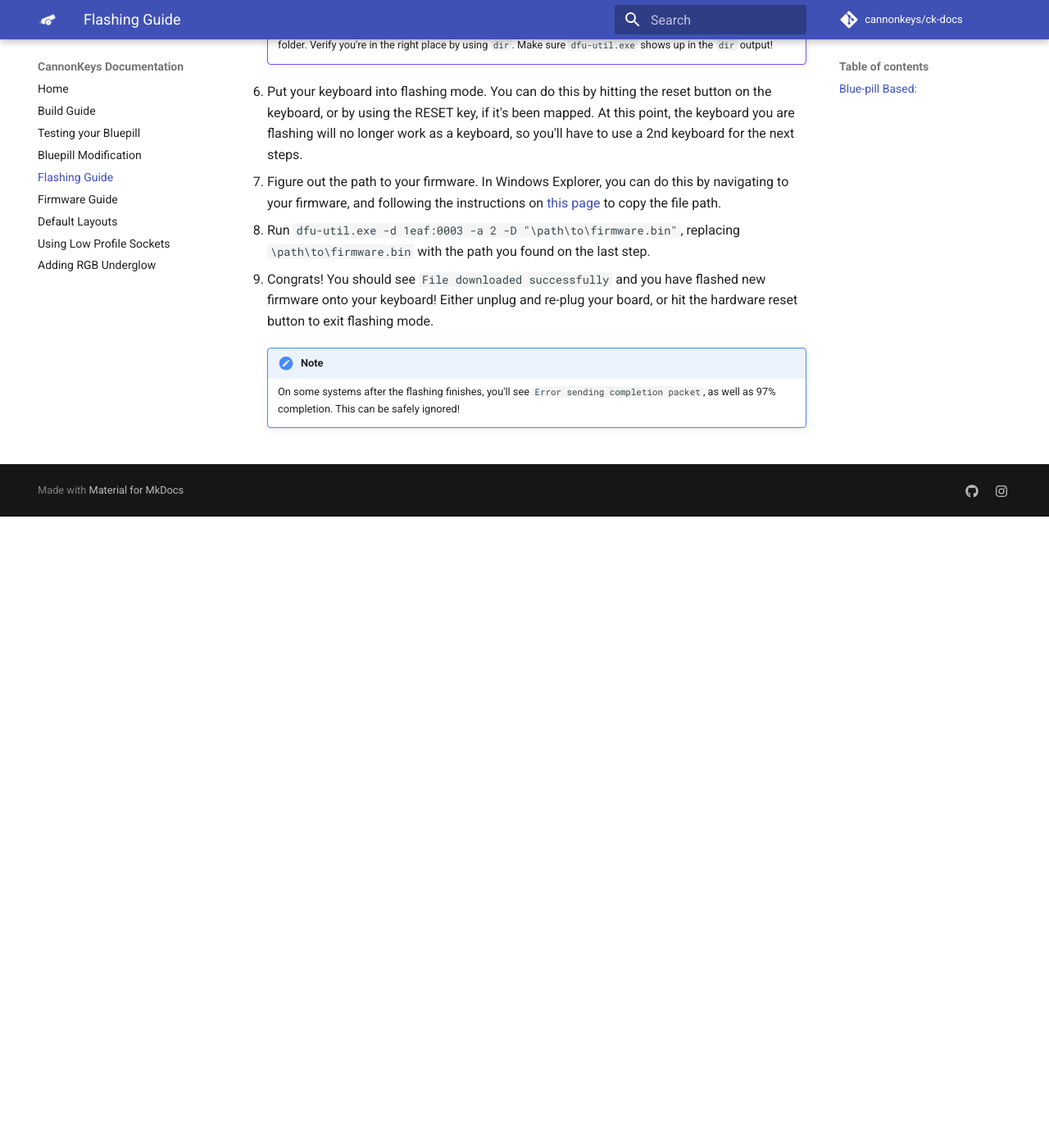
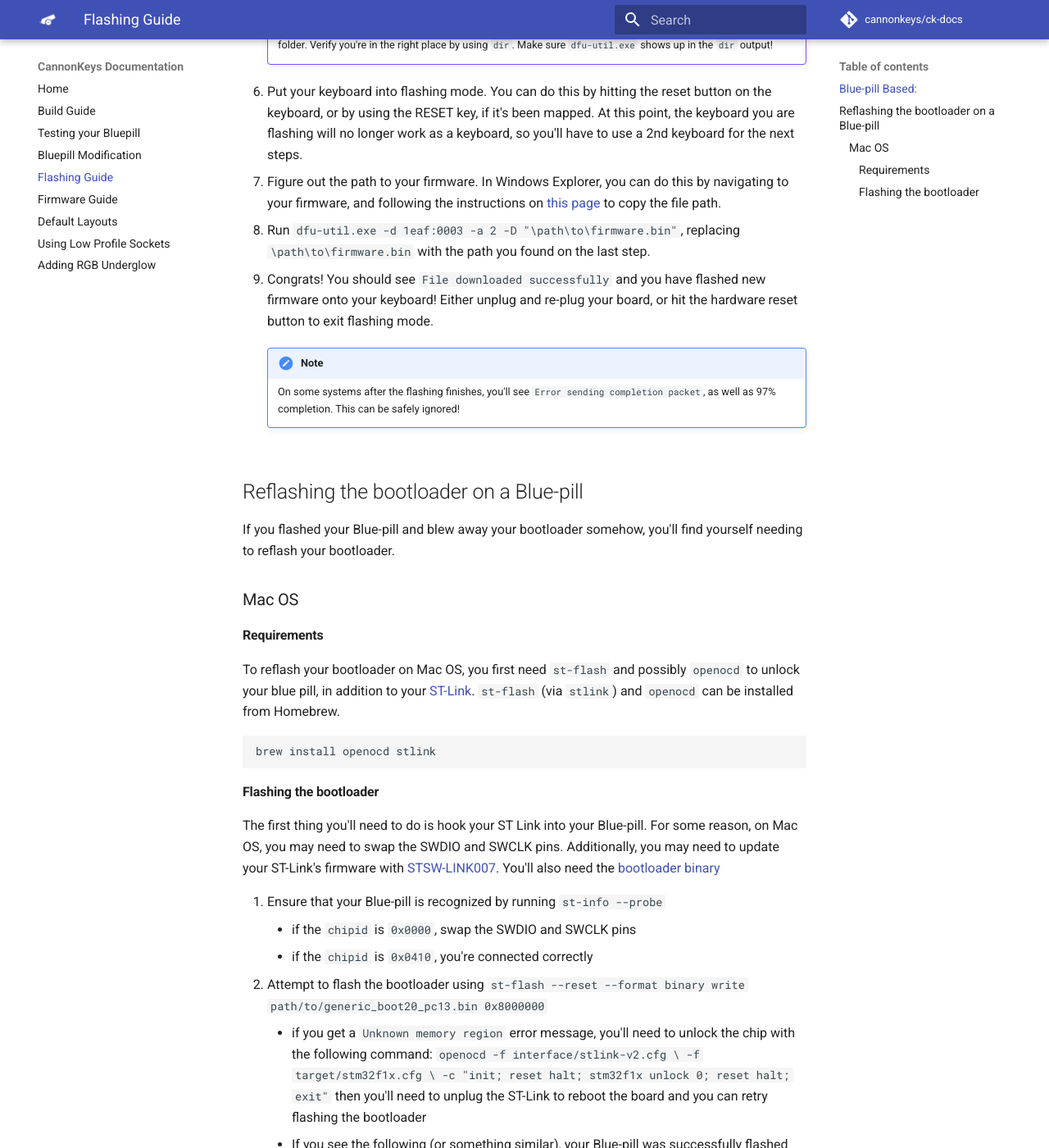
Before and after one commit to cannonkeys/ck-docs, an MkDocs documentation site: the page built from docs/flashing.md, in a window 1280 px wide and 1400 px high, scrolled down 804 px. Shown: the whole window at 82% size. Built offline with MkDocs 1.6.1 and Material for MkDocs 9.7.7, drawn with Linux system fonts in a browser that asks for light colours; comment, search, counter and statistics services are not loaded; before the commit the page ends 1434 px from its top, so only the background shows below that; some of the changed text lies outside the part shown.

Commit message:
Add documentation about rescuing a controller with STLink
* Add Mac OS documentation

````diff
--- a/docs/flashing.md
+++ b/docs/flashing.md
@@ -23,3 +23,51 @@ This includes the Practice60, Ortho60, and Ortho48
 
     !!! Note
         On some systems after the flashing finishes, you'll see `Error sending completion packet`, as well as 97% completion. This can be safely ignored!
+
+## Reflashing the bootloader on a Blue-pill
+If you flashed your Blue-pill and blew away your bootloader somehow, you'll find yourself needing to reflash your bootloader.
+
+### Mac OS
+
+#### Requirements
+To reflash your bootloader on Mac OS, you first need `st-flash` and possibly `openocd` to unlock your blue pill, in addition to your [ST-Link][stlink]. `st-flash` (via `stlink`) and `openocd` can be installed from Homebrew.
+
+```
+brew install openocd stlink
+```
+
+#### Flashing the bootloader
+
+The first thing you'll need to do is hook your ST Link into your Blue-pill. For some reason, on Mac OS, you may need to swap the SWDIO and SWCLK pins. Additionally, you may need to update your ST-Link's firmware
+with [STSW-LINK007][stlink007]. You'll also need the [bootloader binary][bootloader]
+
+1. Ensure that your Blue-pill is recognized by running `st-info --probe`
+    * if the `chipid` is `0x0000`, swap the SWDIO and SWCLK pins
+    * if the `chipid` is `0x0410`, you're connected correctly
+1. Attempt to flash the bootloader using `st-flash --reset --format binary write path/to/generic_boot20_pc13.bin 0x8000000`
+    * if you get a `Unknown memory region` error message, you'll need to unlock the chip with the following command:
+        ```
+        openocd -f interface/stlink-v2.cfg \
+          -f target/stm32f1x.cfg \
+          -c "init; reset halt; stm32f1x unlock 0; reset halt; exit"
+        ```
+        then you'll need to unplug the ST-Link to reboot the board and you can retry flashing the bootloader
+    * If you see the following (or something similar), your Blue-pill was successfully flashed
+        ```
+        st-flash 1.5.1
+        2019-04-28T19:58:23 INFO common.c: Loading device parameters....
+        2019-04-28T19:58:23 INFO common.c: Device connected is: F1 Medium-density device, id 0x20036410
+        2019-04-28T19:58:23 INFO common.c: SRAM size: 0x5000 bytes (20 KiB), Flash: 0x10000 bytes (64 KiB) in pages of 1024 bytes
+        2019-04-28T19:58:23 INFO common.c: Attempting to write 7160 (0x1bf8) bytes to stm32 address: 134217728 (0x8000000)
+        Flash page at addr: 0x08001800 erased
+        2019-04-28T19:58:23 INFO common.c: Finished erasing 7 pages of 1024 (0x400) bytes
+        2019-04-28T19:58:23 INFO common.c: Starting Flash write for VL/F0/F3/F1_XL core id
+        2019-04-28T19:58:23 INFO flash_loader.c: Successfully loaded flash loader in sram
+        7/7 pages written
+        ```
+
+Now you should have a reflash bootloader ready to be flashed with the QMK firmware of your choosing!
+
+[stlink]: https://cannonkeys.com/products/st-link
+[stlink007]: https://www.st.com/en/development-tools/stsw-link007.html
+[bootloader]: https://github.com/rogerclarkmelbourne/STM32duino-bootloader/blob/master/bootloader_only_binaries/generic_boot20_pc13.bin
````
